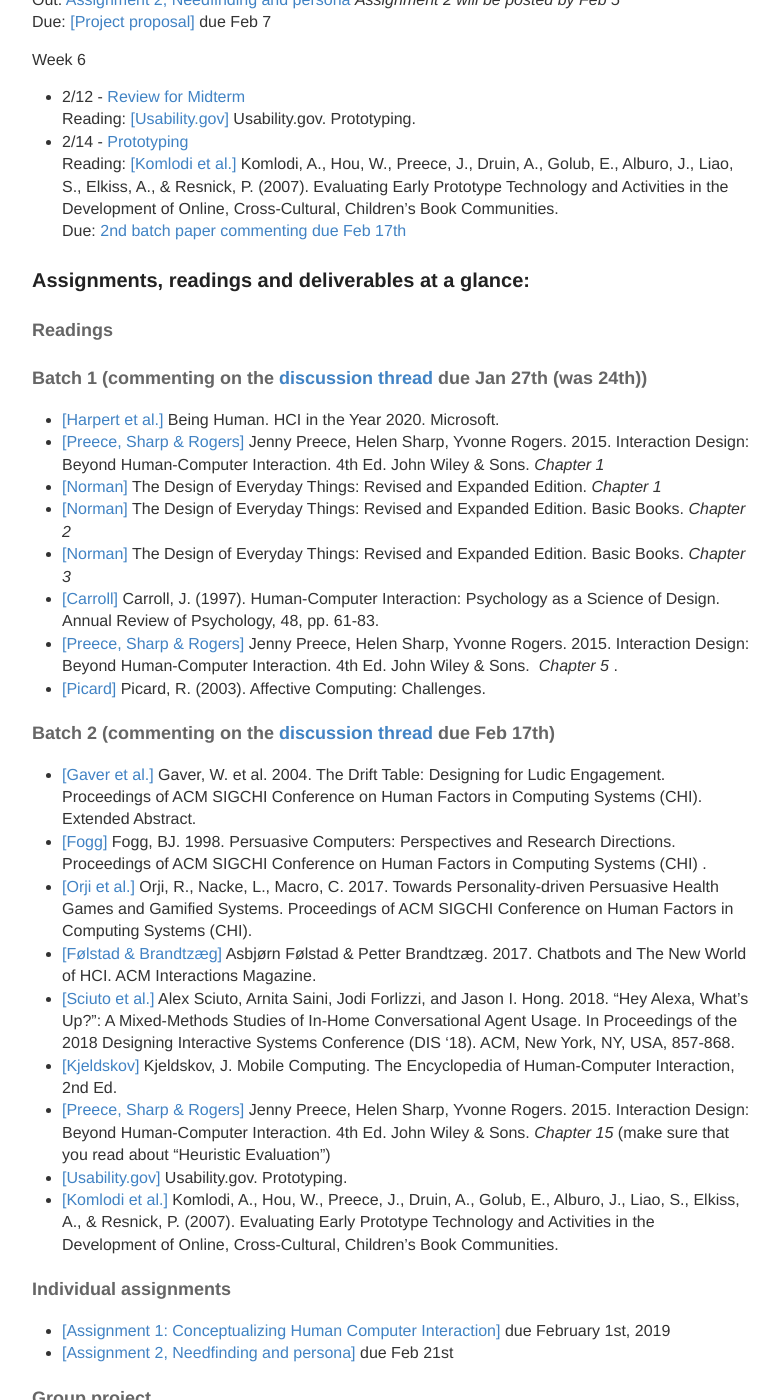
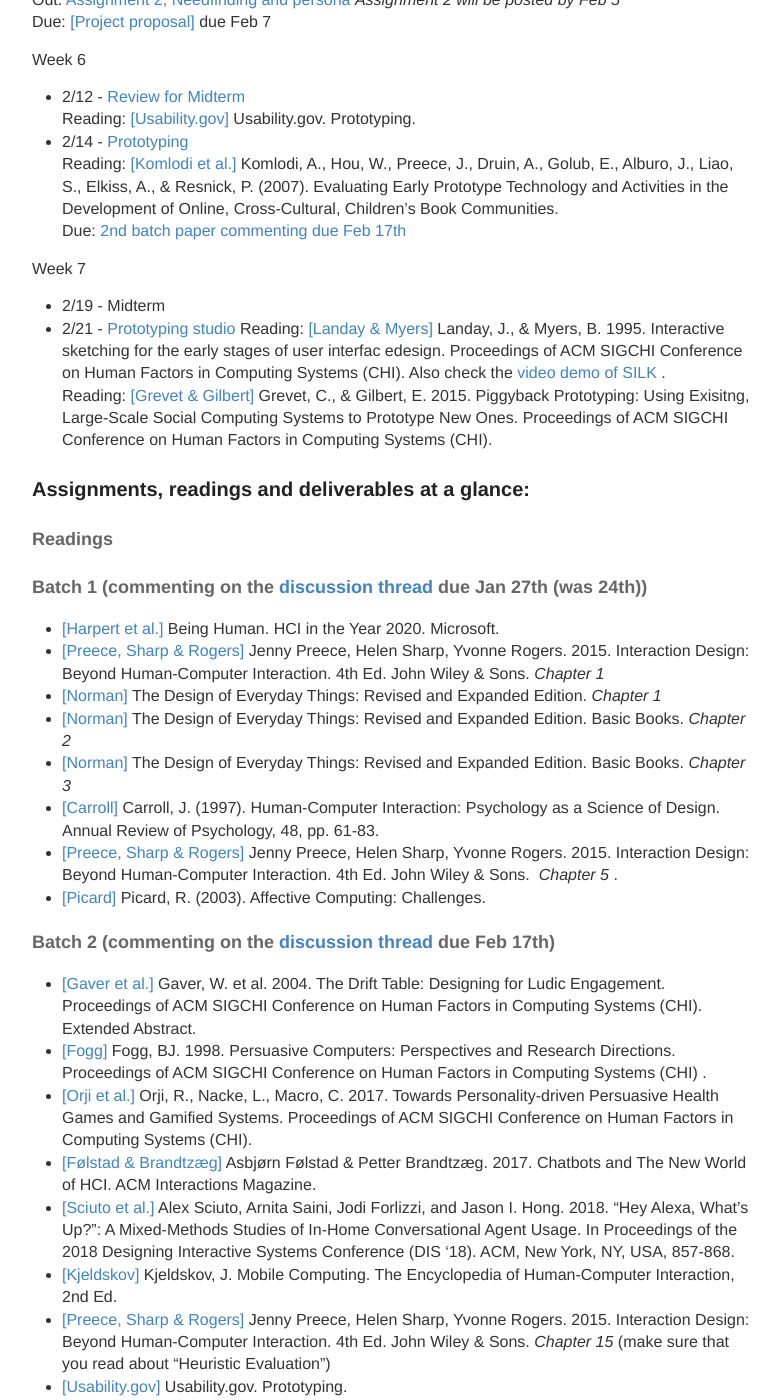
Before and after one commit to hciwang/hciwang.github.io, a Jekyll site: the page built from _posts/2018-3-25-lectures.md, in a window 1280 px wide and 1400 px high, scrolled down 1904 px. Shown: the whole window, without its empty margins (248-1027 px from the left). Built offline with Jekyll 4.4.1, drawn with Linux system fonts in a browser that asks for light colours.

Commit message:
Update 2018-3-25-lectures.md

```diff
--- a/_posts/2018-3-25-lectures.md
+++ b/_posts/2018-3-25-lectures.md
@@ -69,6 +69,13 @@
 Reading: [[Komlodi et al.]](http://www.id-book.com/downloads/casestudy_14point2.pdf) Komlodi, A., Hou, W., Preece, J., Druin, A., Golub, E., Alburo, J., Liao, S., Elkiss, A., & Resnick, P. (2007). Evaluating Early Prototype Technology and Activities in the Development of Online, Cross-Cultural, Children's Book Communities.
 Due: [2nd batch paper commenting due Feb 17th](https://canvas.ucdavis.edu/courses/293005/discussion_topics/272374)
 
+Week 7
+- 2/19 -  Midterm
+- 2/21 - [Prototyping studio](https://canvas.ucdavis.edu/courses/293005/files/folder/Lecture?preview=5259053)
+Reading: [[Landay & Myers]](https://dl.acm.org/citation.cfm?id=223910) Landay, J., & Myers, B. 1995. Interactive sketching for the early stages of user interfac edesign. Proceedings of ACM SIGCHI Conference on Human Factors in Computing Systems (CHI). Also check the [video demo of SILK](https://www.youtube.com/watch?v=VLQcW6SpJ88) .
+Reading: [[Grevet & Gilbert]](http://comp.social.gatech.edu/papers/chi15.airport.grevet.pdf)  Grevet, C., & Gilbert, E. 2015. Piggyback Prototyping: Using Exisitng, Large-Scale Social Computing Systems to Prototype New Ones. Proceedings of ACM SIGCHI Conference on Human Factors in Computing Systems (CHI).
+
+
 
 ### Assignments, readings and deliverables at a glance:
 
```
Also changed, not shown: other parts of _posts/2018-3-25-lectures.md (+3 -0 lines).
